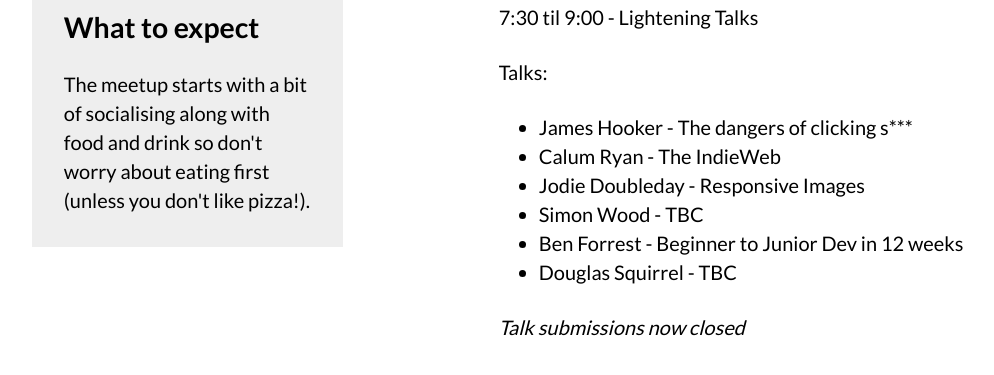
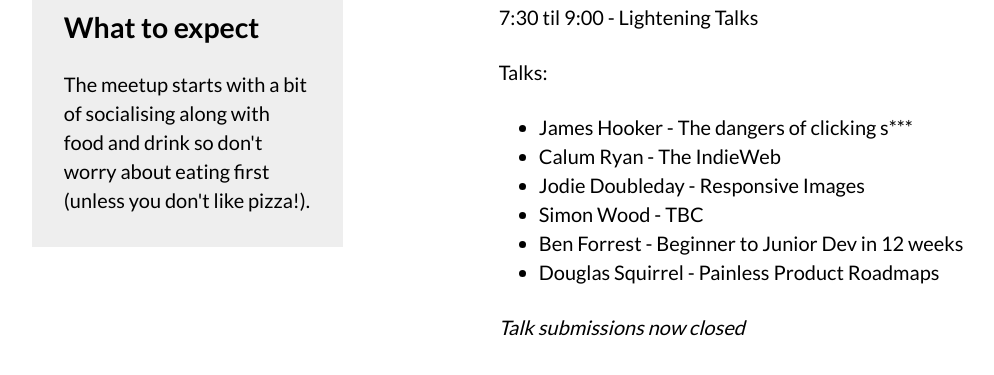
Before and after one commit to codeharbour/codeharbour.github.io, a Jekyll site: the page built from index.html, in a window 1280 px wide and 900 px high, scrolled down 1405 px, cut to the strip 0-465 px from the top of the window. Shown: the top 375 px of the strip, without its empty margins (79-1073 px from the left). Built offline with Jekyll 4.4.1, drawn with Linux system fonts in a browser that asks for light colours.

Commit message:
update talk title

```diff
--- a/index.html
+++ b/index.html
@@ -52,7 +52,7 @@ layout: default
 							<li>Jodie Doubleday - Responsive Images</li>
 							<li>Simon Wood - TBC</li>
 							<li>Ben Forrest - Beginner to Junior Dev in 12 weeks</li>
-							<li>Douglas Squirrel - TBC</li>
+							<li>Douglas Squirrel - Painless Product Roadmaps</li>
 						</ul>
 
 						<p><em>Talk submissions now closed</em></p>
```
